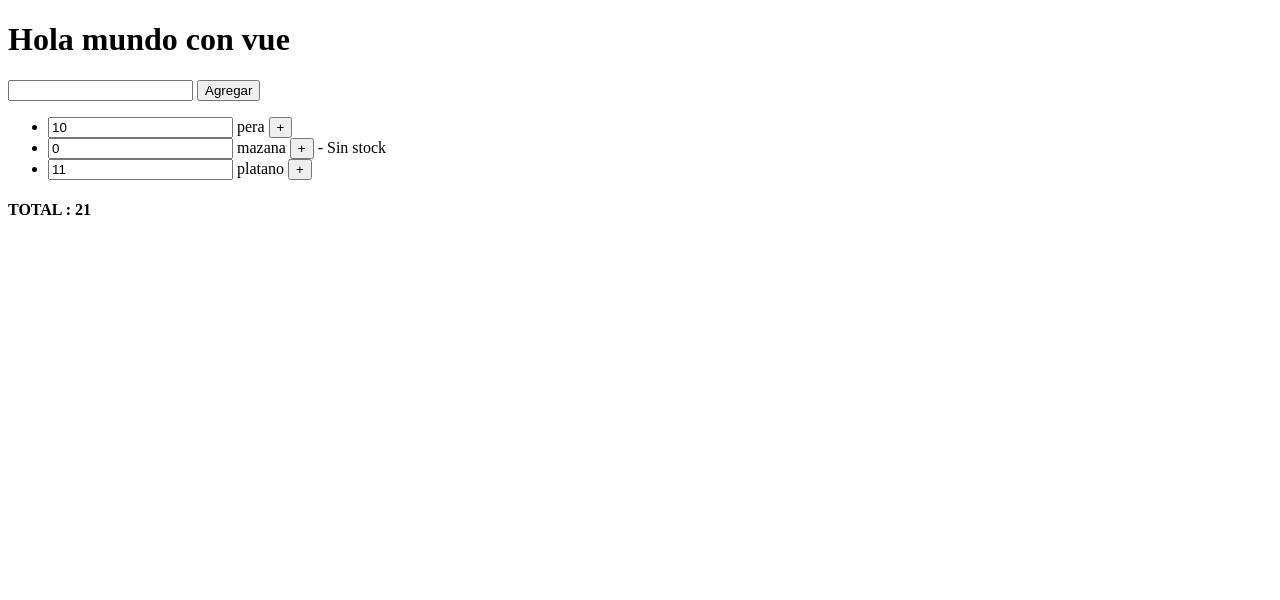
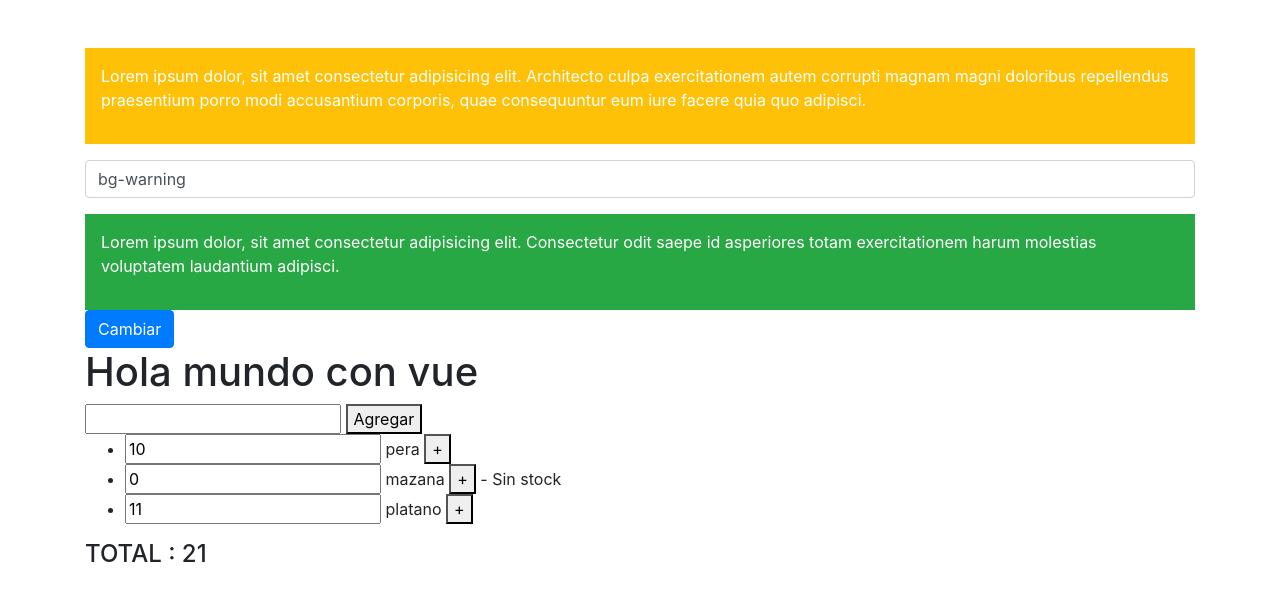
Before and after one commit to jesushv875/cursovuejs, a plain HTML site: page index.html in a window 1280 px wide. Drawn offline with nearby package versions, Linux system fonts and the light colour scheme.

Commit message:
VIDEO NUM4 DEL CURSO

```diff
--- a/01.js
+++ b/01.js
@@ -1,6 +1,9 @@
 const app = new Vue({
 el: '#app',
+
 data:{
+    fondo:'bg-warning',
+    color: false,
     titulo:'Hola mundo con vue',
     frutas: [
         {nombre:'pera', cantidad:10 },
--- a/index.html
+++ b/index.html
@@ -2,11 +2,22 @@
 <html lang="en">
 <head>
     <meta charset="UTF-8">
+    <link rel="stylesheet" href="https://stackpath.bootstrapcdn.com/bootstrap/4.5.0/css/bootstrap.min.css" integrity="sha384-9aIt2nRpC12Uk9gS9baDl411NQApFmC26EwAOH8WgZl5MYYxFfc+NcPb1dKGj7Sk" crossorigin="anonymous">
     <meta name="viewport" content="width=device-width, initial-scale=1.0">
     <title>Document</title>
 </head>
 <body>
-    <div id="app">
+    <div id="app" class="container mt-5">
+        <div :class="['p-3', 'text-white', fondo]">
+            <p>Lorem ipsum dolor, sit amet consectetur adipisicing elit. Architecto culpa exercitationem autem corrupti magnam magni doloribus repellendus praesentium porro modi accusantium corporis, quae consequuntur eum iure facere quia quo adipisci.</p>
+        </div>
+        <input type="text" class="form-control my-3" v-model="fondo">
+
+        <div class="text-white p-3" :class="{'bg-info' : color, 'bg-success' : !color}">
+            <p>Lorem ipsum dolor, sit amet consectetur adipisicing elit. Consectetur odit saepe id asperiores totam exercitationem harum molestias voluptatem laudantium adipisci.</p>
+        </div>
+
+        <button class="btn btn-primary" @click="color= !color">Cambiar</button>
     <h1>{{titulo}} </h1>
     <input type="text" v-model="nuevaFruta" @keyup.enter ="agregarFruta">
     <button @click="agregarFruta">Agregar</button>
```
